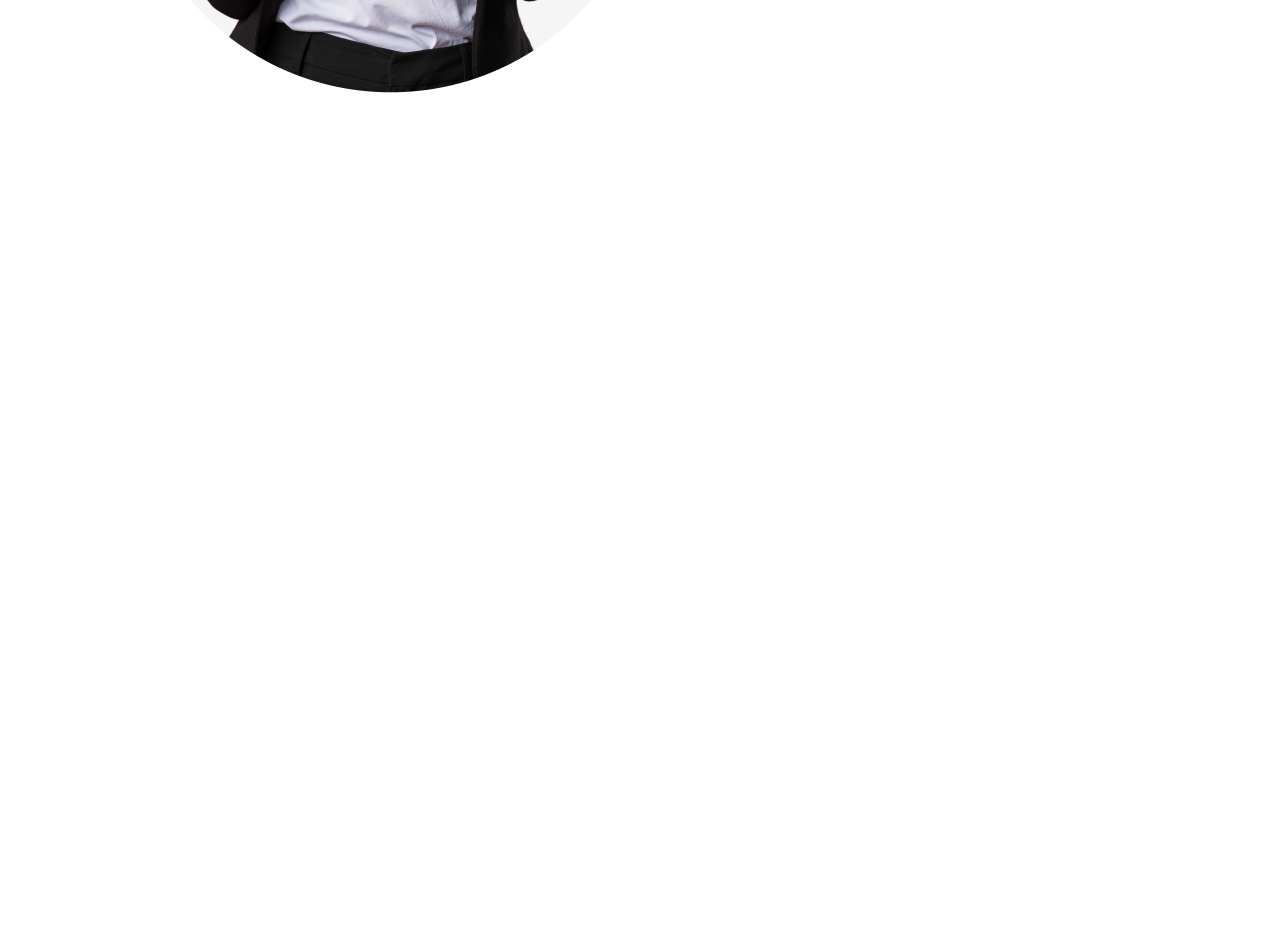
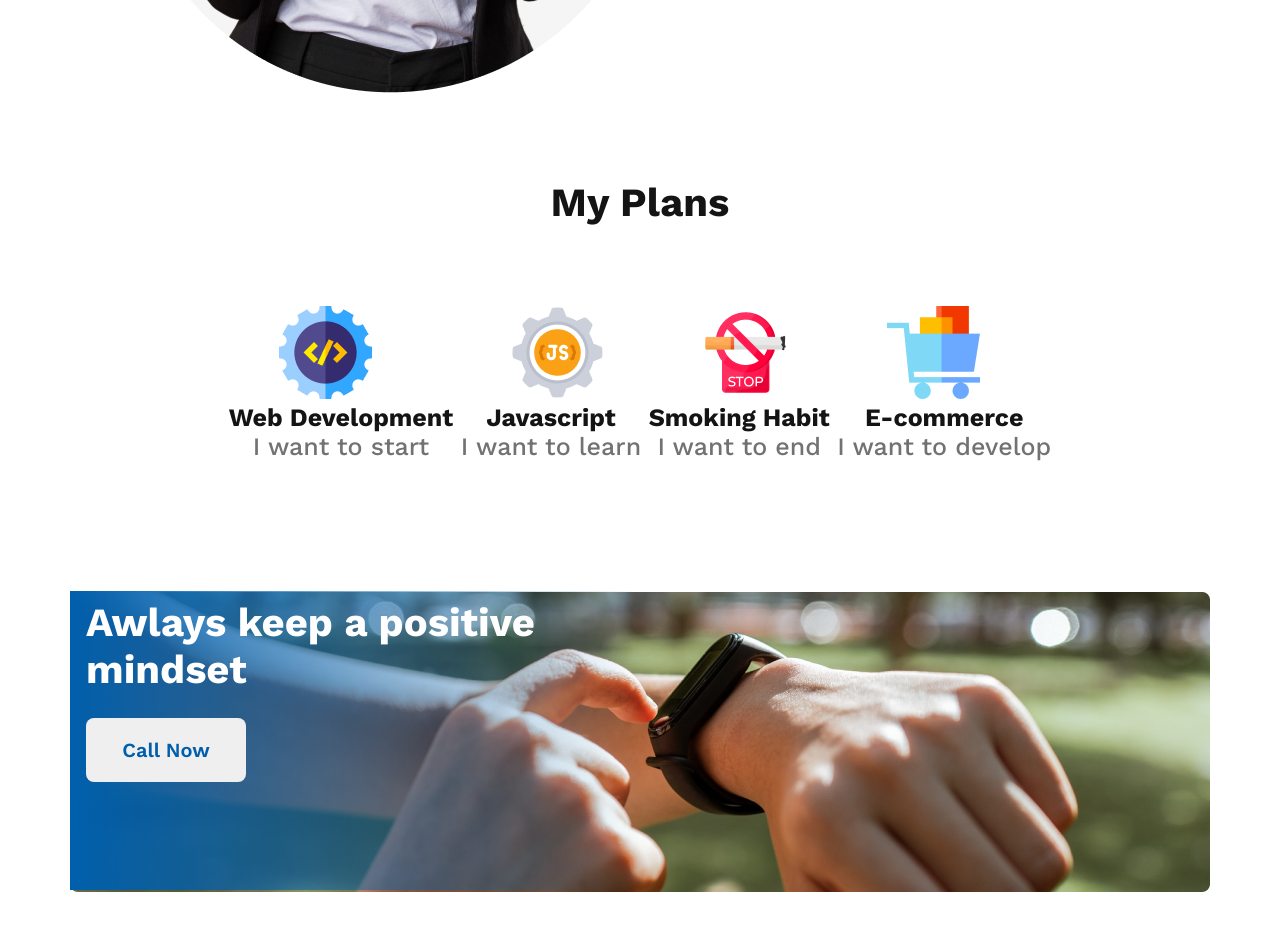
Before and after one commit to hasib1010/new-year-new-me, a plain HTML site: page index.html in a window 1280 px wide. Shown: the part 1484-2415 px from the top of the page. Before the commit the page ends 1751 px from the top, so only its background shows below. Drawn offline with nearby package versions, Linux system fonts and the light colour scheme.

Commit message:
call banner added

```diff
--- a/index.html
+++ b/index.html
@@ -46,18 +46,56 @@
 
                 <article><i class="fa-solid fa-check"></i> Contrary to popular belief, is not simply.</article>
 
-                    <article><i class="fa-solid fa-check"></i>Contrary to popular belief.</article>
+                <article><i class="fa-solid fa-check"></i> Contrary to popular belief.</article>
                 <article>
-                        <i class="fa-solid fa-check"></i>Contrary to popular belief, is not simply.
+                    <i class="fa-solid fa-check"></i> Contrary to popular belief, is not simply.
                 </article>
                 <article>
-                        <i class="fa-solid fa-check"></i>Lorem ipsum dolor sit.
+                    <i class="fa-solid fa-check"></i> Lorem ipsum dolor sit.
                 </article>
 
-                    <article> <i class="fa-solid fa-check"></i>Lorem ipsum dolor sit amet consectetur.</article>
+                <article> <i class="fa-solid fa-check"></i> Lorem ipsum dolor sit amet consectetur.</article>
             </div>
 
         </div>
+        <!-- my plan  -->
+        <section class="my-plan">
+            <h1 class="my-plan-title">My Plans</h1>
+            <div class="card">
+                <div class="icon">
+                    <img src="./images/icons/web.png" alt="">
+                    <h1 class="icon-title">Web Development</h1>
+                    <p class="icon-description">I want to start</p>
+                </div>
+                <div class="icon">
+                    <img src="/images/icons/js.png" alt="">
+                    <h1 class="icon-title">Javascript</h1>
+                    <p class="icon-description">I want to learn</p>
+                </div>
+                <div class="icon">
+                    <img src="./images/icons/smoke.png" alt="">
+                    <h1 class="icon-title">Smoking Habit</h1>
+                    <p class="icon-description">I want to end</p>
+                </div>
+                <div class="icon">
+                    <img src="./images/icons/ecom.png" alt="">
+                    <h1 class="icon-title">E-commerce</h1>
+                    <p class="icon-description">I want to develop</p>
+                </div>
+            </div>
+        </section>
+        <!-- call section -->
+        <section class="call">
+            <div class="watch">
+            <div class="img-gradient">
+                <img src="./images/watch.png" />
+            </div>
+            <div class="call-other">
+            <h1 class="call-title">Awlays keep a positive mindset</h1>
+            <button class="btncall">Call Now</button>
+        </div>
+    </div>
+        </section>
     </body>
     <footer>
 
--- a/styles.css
+++ b/styles.css
@@ -103,6 +103,91 @@ header {
     line-height: 26px;
     margin-top: 25px;
 }
-article{
+
+article {
     margin-top: 8px;
 }
+
+/* my plan start */
+.my-plan-title {
+    color: #151414;
+    text-align: center;
+    font-size: 40px;
+    font-weight: 700;
+    padding-bottom: 50px;
+}
+
+.card {
+    display: flex;
+    align-items: center;
+    justify-content: space-around;
+    margin: 30px 225px 30px 225px;
+}
+
+.icon-title {
+    color: #151414;
+    text-align: center;
+    font-size: 25px;
+    font-weight: 700;
+}
+
+.icon-description {
+    color: #737272;
+    text-align: center;
+    font-size: 25px;
+    font-weight: 500;
+}
+
+.icon>img {
+    padding-left: 50px;
+}
+
+/* call section styles */
+.call {
+    position: relative;
+    height: 300px;
+    width: 1140px;
+    margin: 130px auto;
+    border-radius: 8px;
+}
+
+.img-gradient {
+    position: relative;
+}
+
+
+.img-gradient::after {
+    content: '';
+    position: absolute;
+    left: 0;
+    top: 0;
+    width: 50%;
+    height: 98%;
+    background: linear-gradient(90deg, #005FAC 0%, rgba(0, 95, 172, 0.00) 100%);
+}
+
+.call-title {
+    width: 459px;
+    color: #ffffff;
+    font-size: 40px;
+    font-weight: 700;
+}
+
+.call-other {
+    position: absolute;
+    top: 8px;
+    left: 16px;
+}
+
+.btncall {
+    border: none;
+    cursor: pointer;
+    margin-top: 25px;
+    width: 160px;
+    height: 64px;
+    border-radius: 8px;
+    color: #005FAC;
+    text-align: center;
+    font-size: 20px;
+    font-weight: 600; }
+    /* call section end */
```
Lines whose indentation alone changed are shown as unchanged.
